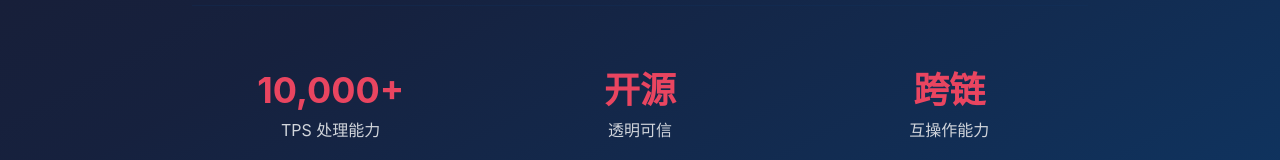
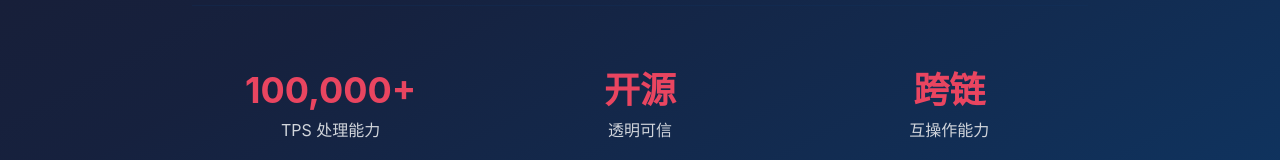
Before and after one commit to nbc111/nbcblockwebsite, a Next.js app: page / in a window 1280 px wide. Shown: the part 491-651 px from the top of the page. Built offline with nearby package versions, Linux system fonts and the light colour scheme.

Commit message:
TPS：10,000 -> 100,000

```diff
--- a/components/Hero.tsx
+++ b/components/Hero.tsx
@@ -34,7 +34,7 @@ export default function Hero() {
           {/* 关键指标 */}
           <div className="grid grid-cols-1 md:grid-cols-3 gap-8 mt-16 pt-16 border-t border-chain-accent/30">
             <div className="text-center">
-              <div className="text-3xl md:text-4xl font-bold text-chain-highlight mb-2">10,000+</div>
+              <div className="text-3xl md:text-4xl font-bold text-chain-highlight mb-2">100,000+</div>
               <div className="text-gray-300">TPS 处理能力</div>
             </div>
             <div className="text-center">
--- a/components/Technology.tsx
+++ b/components/Technology.tsx
@@ -95,7 +95,7 @@ export default function Technology() {
         {/* 性能指标 */}
         <div className="grid grid-cols-1 md:grid-cols-4 gap-6">
           <div className="bg-chain-primary p-6 rounded-xl text-center border border-chain-accent/20">
-            <div className="text-3xl font-bold text-chain-highlight mb-2">10,000+</div>
+            <div className="text-3xl font-bold text-chain-highlight mb-2">100,000+</div>
             <div className="text-gray-300">TPS</div>
           </div>
           <div className="bg-chain-primary p-6 rounded-xl text-center border border-chain-accent/20">
```
